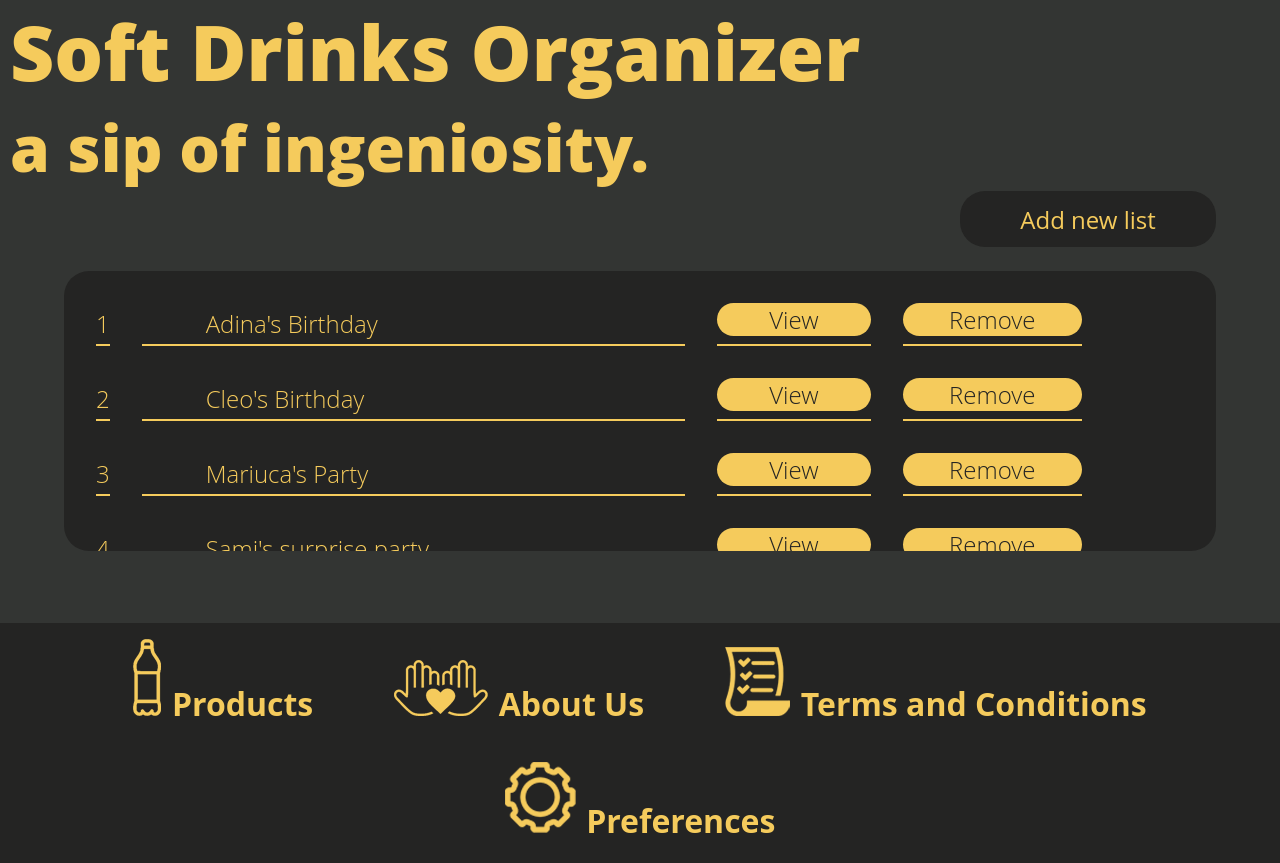
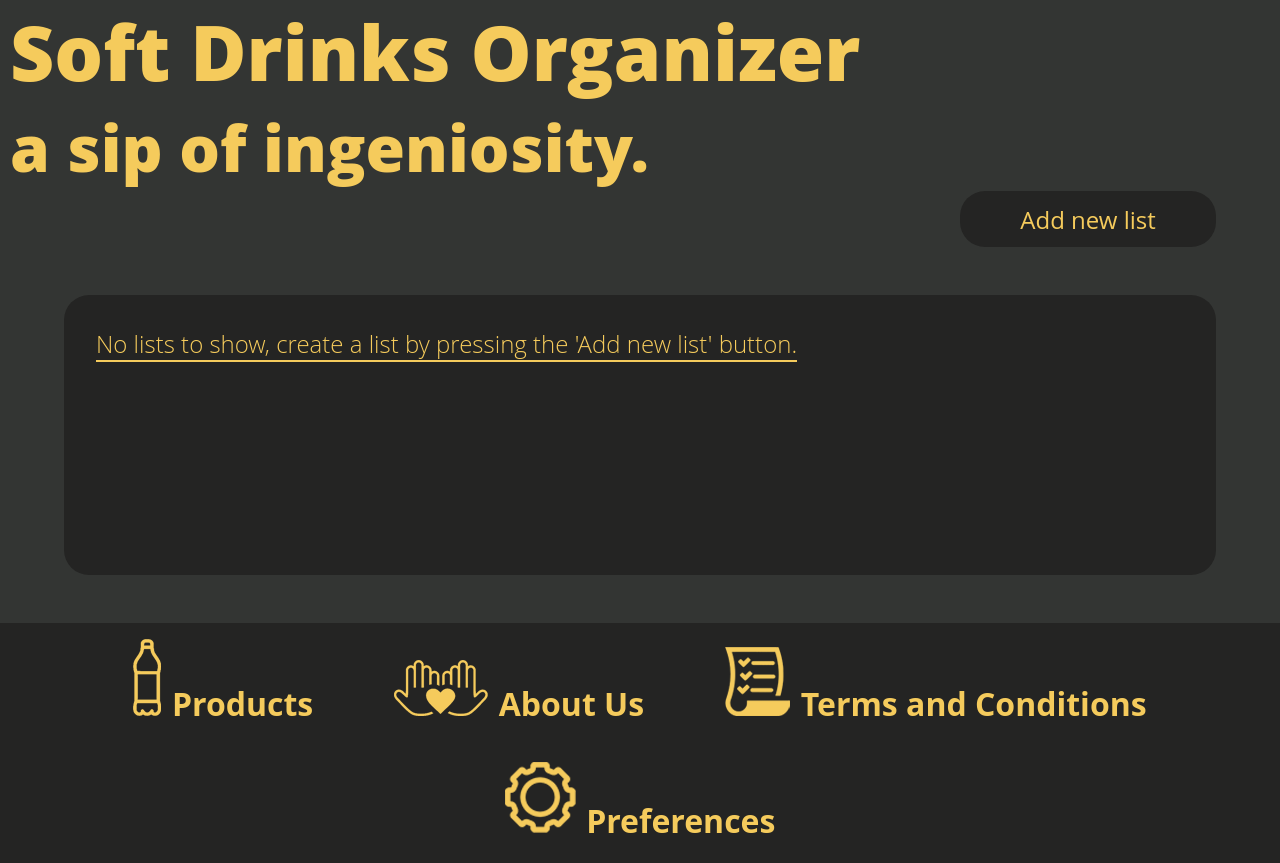
Before and after one commit to anamariaghiorghiu/SoDrO, a PHP site: page /lists.php in a window 1280 px wide. Shown: the part 149-1012 px from the top of the page. Run offline with PHP 8.4, Linux system fonts and the light colour scheme; the visitor is signed in with stand-in values (Sample User, id 1); tables that the repository leaves empty or names only in its code hold one stand-in row (values such as "Sample post").

Commit message:
lists page backend

```diff
--- /dev/null
+++ b/SoDrO_PHP/classes/Lists.php
@@ -0,0 +1,28 @@
+<?php
+
+class Lists extends DatabaseHandler {
+
+	protected function insertList($name, $userId){
+		$sql="INSERT INTO drinksList (name, createdAt, userId) values (?, ?, ?);";
+		$stmt = $this->connect()->prepare($sql);
+		$stmt->bindValue(1, $name, PDO::PARAM_STR);
+		$stmt->bindValue(2, date('Y-m-d H:i:s'));
+		$stmt->bindValue(3, $userId, PDO::PARAM_INT);
+		if(!$stmt->execute()){
+			$stmt = null;
+			header("location: ../list.php?error=stmtFailed");
+			exit();
+		}
+		$stmt = null;
+	}
+
+	protected function getAll($userId){
+		$sql="SELECT * FROM drinksList WHERE userId = ?";
+		$stmt = $this->connect()->prepare($sql);
+		$stmt->bindValue(1, $userId, PDO::PARAM_INT);
+		$stmt->execute();
+		$results = $stmt->fetchAll(PDO::FETCH_ASSOC);
+		return $results;
+	}
+
+}
--- /dev/null
+++ b/SoDrO_PHP/classes/ListsView.php
@@ -0,0 +1,9 @@
+<?php
+
+class ListsView extends Lists {
+
+	public function getAllLists($userId){
+		return $this->getAll($userId);
+	}
+
+}
--- a/SoDrO_PHP/classes/Login.php
+++ b/SoDrO_PHP/classes/Login.php
@@ -45,7 +45,7 @@ class Login extends DatabaseHandler {
 
 			session_start();
 			$_SESSION["userid"] = $user[0]["usersId"];
-			$_SESSION["userid"] = $user[0]["usersUid"];
+			$_SESSION["userUid"] = $user[0]["usersUid"];
 			$stmt = null;
 		}
 
--- a/SoDrO_PHP/lists.php
+++ b/SoDrO_PHP/lists.php
@@ -1,63 +1,69 @@
 <?php
- include_once 'header.php';
+    include "classes/DatabaseHandler.php";
+    include "classes/Lists.php";
+    include "classes/ListsView.php";
+    include_once 'header.php';
 ?>
 
 <div class="lists-content">
     <h2>Soft Drinks Organizer</h2>
     <h3>a sip of ingeniosity.</h3>
-    <button class="add-list"> Add new list </button>
+        <button class="add-list"> Add new list </button>
+        <div class="create-new-list">
+        <form class="add-list-form" action="includes/create-list-inc.php" method="post" style="display: none">
+            <input id="add-text" type="text" name="list-name" placeholder="List Name..." required>
+            <button class="add-button" name="add-button" type="submit">Add</button>
+            <button id="cancel-button" type="submit">Cancel</button>
+        </form>
+
+
+    <?php
+        if(isset($_GET["error"])){
+            if($_GET["error"] == "notLoggedIn"){
+                echo "<p> Please log in before you create a list! </p>";
+                }
+            else if($_GET["error"] == "stmtFailed"){
+                echo "<p> Something went wrong, try again! </p>";
+                }
+
+        }
+    ?>
+    </div>
     <table class="lists">
-        <tr>
-            <td> 1 </td>
-            <td> Adina's Birthday </td>
-            <td> <button class="view"> View </button> </td>
-            <td> <button class="remove"> Remove </button> </td>
-        </tr>
-        <tr>
-            <td> 2 </td>
-            <td> Cleo's Birthday </td>
-            <td> <button class="view"> View </button> </td>
-            <td> <button class="remove"> Remove </button> </td>
-        </tr>
-        <tr>
-            <td> 3 </td>
-            <td> Mariuca's Party </td>
-            <td> <button class="view"> View </button> </td>
-            <td> <button class="remove"> Remove </button> </td>
-        </tr>
-        <tr>
-            <td> 4 </td>
-            <td> Sami's surprise party </td>
-            <td> <button class="view"> View </button> </td>
-            <td> <button class="remove"> Remove </button> </td>
-        </tr>
-        <tr>
-            <td> 5 </td>
-            <td> Dinner at Cezar </td>
-            <td> <button class="view"> View </button> </td>
-            <td> <button class="remove"> Remove </button> </td>
-        </tr>
-        <tr>
-            <td> 6 </td>
-            <td> N-am alte idei no.1 </td>
-            <td> <button class="view"> View </button> </td>
-            <td> <button class="remove"> Remove </button> </td>
-        </tr>
-        <tr>
-            <td> 7 </td>
-            <td> N-am alte idei no.2 </td>
-            <td> <button class="view"> View </button> </td>
-            <td> <button class="remove"> Remove </button> </td>
-        </tr>
-        <tr>
-            <td> 8 </td>
-            <td> N-am alte idei no.3 </td>
-            <td> <button class="view"> View </button> </td>
-            <td> <button class="remove"> Remove </button> </td>
-        </tr>
+        <?php
+            $lists=new ListsView();
+            $result = $lists->getAllLists($_SESSION["userid"]);
+            if($result == null){
+                echo "<tr>
+                    <td><p>No lists to show, create a list by pressing the 'Add new list' button.</p></td>
+                    </tr>";
+            }
+            else{
+                for($i=0;$i<count($result);$i++){
+                    echo "<tr>
+                        <td> ".($i+1)." </td>
+                        <td> ".$result[$i]['name']." </td>
+                        <td> <a class='view' href='./viewList.php?id=".$result[$i]['id']."'> View</td>
+                        <td> <a class='remove' href='includes/remove-list.php?id=".$result[$i]['id']."'>Remove</td>
+                        </tr>";
+                }
+             }
+         ?>
     </table>
+
+
 </div>
-
+<script>
+    $(document).ready(function(){
+        $(".add-list").click(function(){
+            document.getElementById('add-text').value = "";
+            $(".add-list-form").toggle();
+        });
+        $("#cancel-button").click(function(){
+            $(".add-list-form").hide();
+        })
+    });
+</script>
 <?php
  include_once 'footer.php';
 ?>
--- a/SoDrO_PHP/login.php
+++ b/SoDrO_PHP/login.php
@@ -30,6 +30,9 @@
 					else if($_GET["error"] == "wrongPassword"){
 						echo "<p> Invalid password! </p>";
 					}
+					else if($_GET["error"] == "stmtFailed"){
+						echo "<p> Something went wrong, try again! </p>";
+					}
 				}
 				?>
 
--- a/SoDrO_PHP/products.php
+++ b/SoDrO_PHP/products.php
@@ -143,7 +143,7 @@
 				<ul class="list-group">
 					<li class="list-group-item">
 						<label>
-							<input type="checkbox" class="product_check" value="Dairy Alergen" id="restrictions">Dairy
+							<input type="checkbox" class="product_check" value="Dairy" id="restrictions">Dairy
 						</label>
 					</li>
 					<li class="list-group-item">
--- a/SoDrO_PHP/style.css
+++ b/SoDrO_PHP/style.css
@@ -921,7 +921,10 @@ textarea {
     font-weight: 800;
     margin-left: 10px;
 }
-
+.create-new-list{
+	margin-left: 40vw;
+    margin-bottom: 3vh;
+}
 .add-list{
     border-radius: 25px;
     text-align: center;
@@ -937,6 +940,8 @@ textarea {
 }
 .add-list:hover{
     color: #ffff;
+    margin-left: 75vw;
+    margin-bottom: 3vh;
 }
 
 .lists{
@@ -1107,6 +1112,16 @@ textarea {
     .lists{
         font-size: 2vh;
     }
+}
+
+.viewListContent{
+	width: 100%;
+	height: 72vh;
+	overflow: hidden;
+    color: #F5CB5C;
+	font-family: "Open Sans", sans-serif;
+	text-decoration: none;
+    background-color: #333533;
 }
 /********************************************************/
 @import url('https://fonts.googleapis.com/css2?family=Open+Sans:ital,wght@0,300;0,400;0,500;0,600;0,700;0,800;1,300;1,400;1,500;1,600;1,700;1,800&display=swap');
```
Also changed, not shown: SoDrO_PHP/classes/ListsController.php (added, +14 -0 lines), SoDrO_PHP/includes/create-list-inc.php (added, +24 -0 lines), SoDrO_PHP/viewList.php (added, +9 -0 lines).
